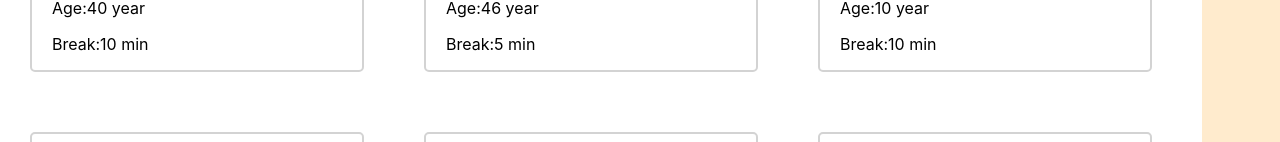
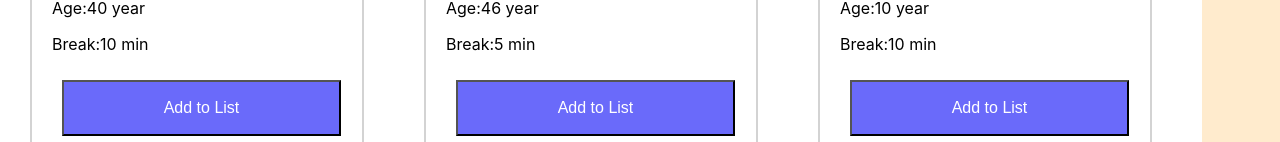
Before and after one commit to sajeda0101/assainment-7, a React (Create React App) app: page / in a window 1280 px wide. Shown: the part 598-740 px from the top of the page. Built offline with nearby package versions, Linux system fonts and the light colour scheme.

Commit message:
fake data cretae

```diff
--- a/src/Components/Activities/Activities.css
+++ b/src/Components/Activities/Activities.css
@@ -15,3 +15,10 @@
 .detail{
     margin-left: 20px;
 }
+.detail button{
+    background-color: #6a6afa;
+    width: 90%;
+    color: white;
+    font-size: 16px;
+    margin:10px;
+}
--- a/src/Components/Activities/Activities.js
+++ b/src/Components/Activities/Activities.js
@@ -12,7 +12,7 @@ const Activities = (props) => {
                 <p>{name}</p>
                 <p>Age:{age} year</p>
                 <p>Break:{breakTime} min</p>
-
+                <button><p>Add to List</p></button>
             </div>
         </div>
     );
```
